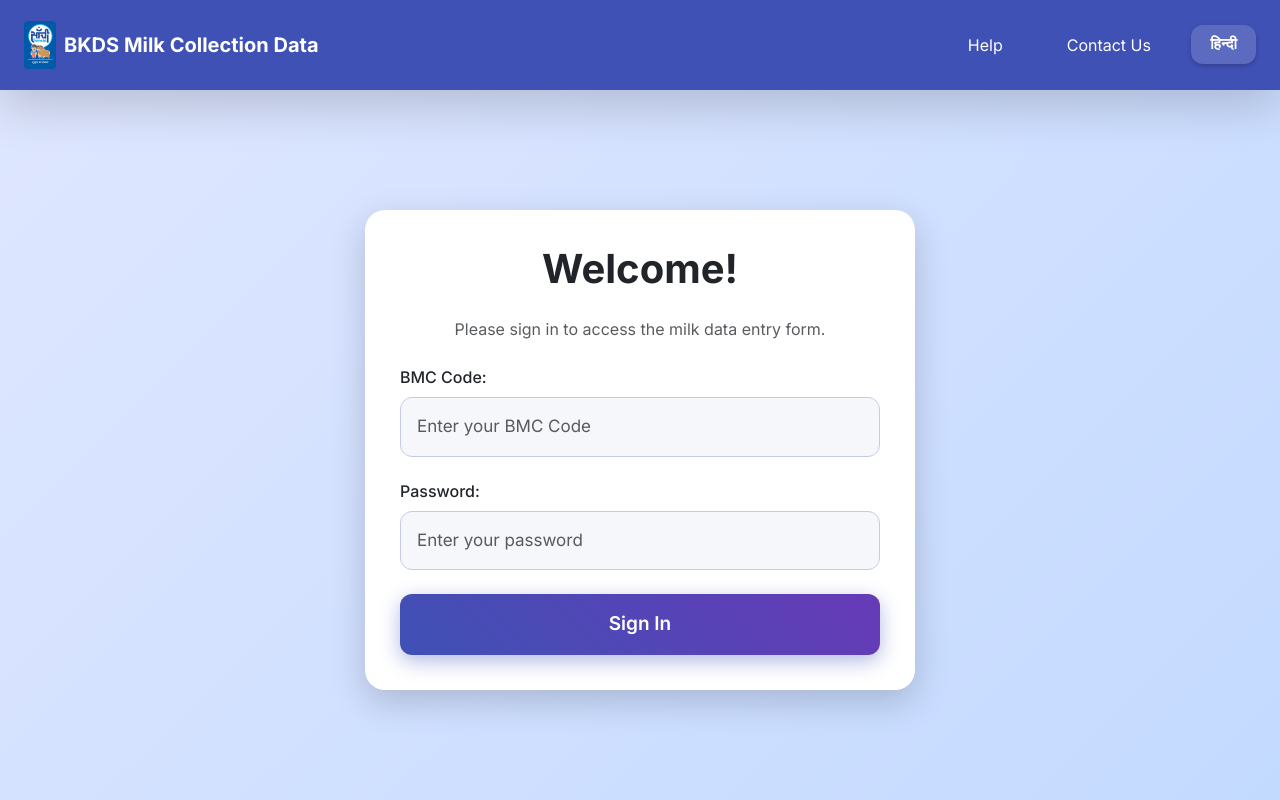
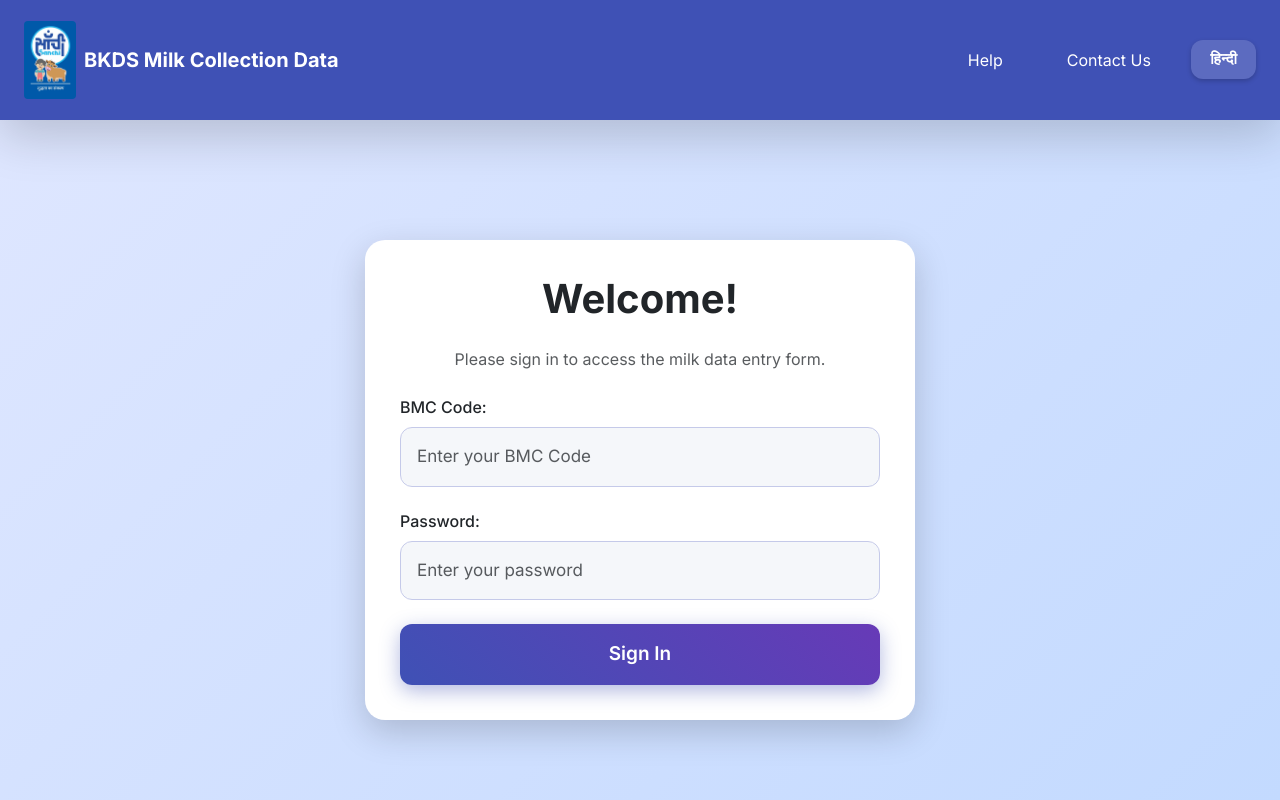
Before and after one commit to sanchidairymis/dc, a plain HTML site: page bootpro.html in a window 1280 px wide. Drawn offline with nearby package versions, Linux system fonts and the light colour scheme.

Commit message:
Update bootpro.html

```diff
--- a/bootpro.html
+++ b/bootpro.html
@@ -35,7 +35,7 @@
             transition: box-shadow 0.3s ease;
         }
         .navbar-brand img {
-            height: 48px; /* Increased logo size */
+            height: 78px; /* Increased logo size */
             width: auto;
             border-radius: 4px;
         }
```
